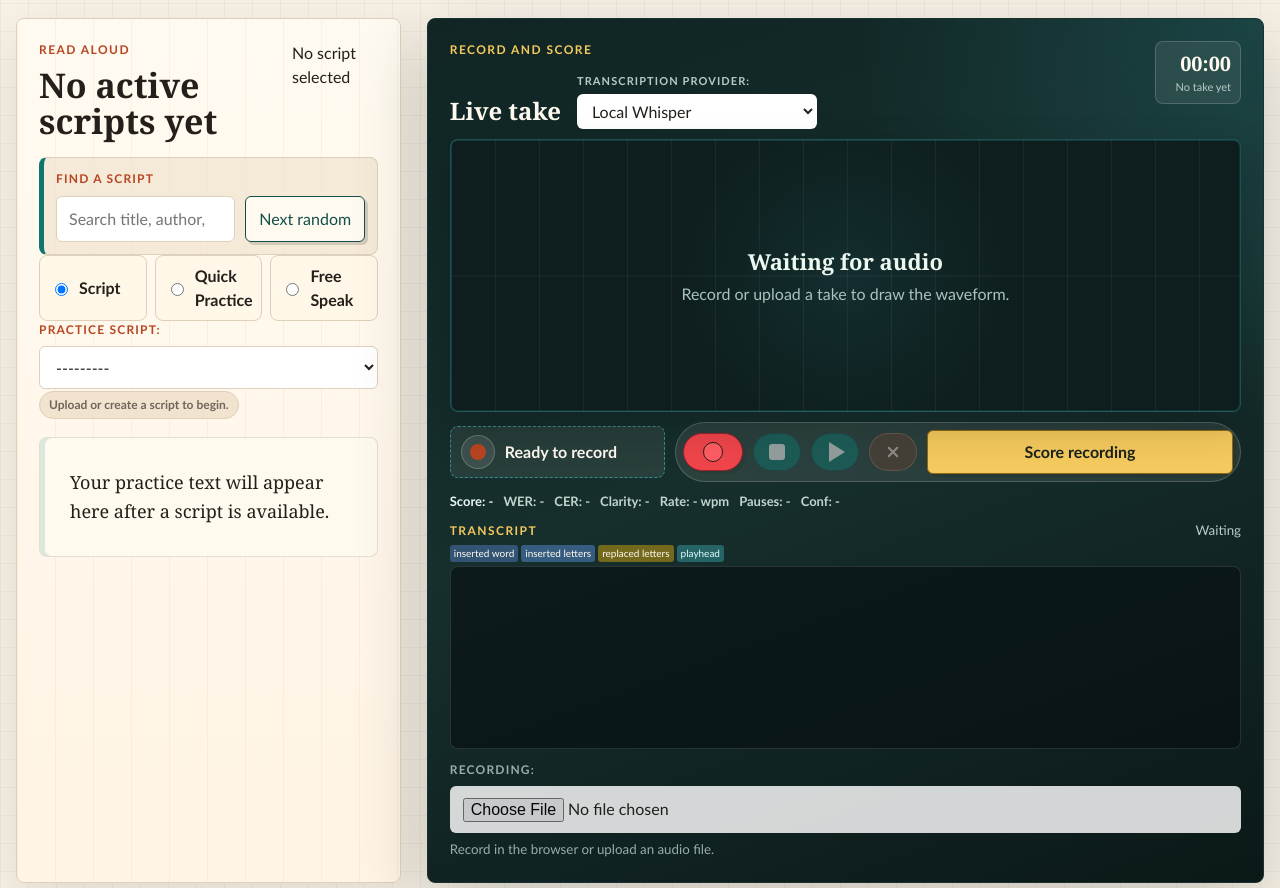
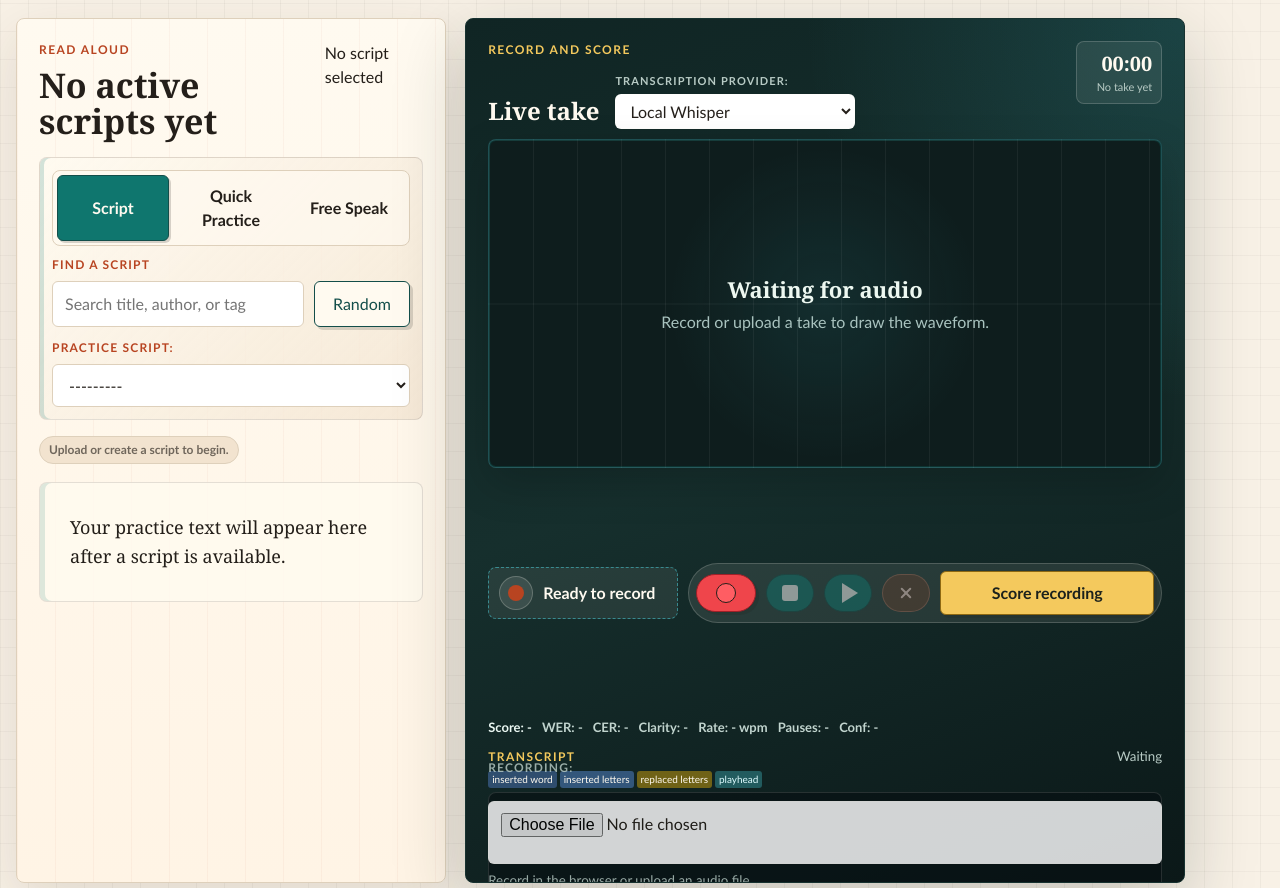
Before and after one commit to Fingolfin7/SpeechPracticeApp, a Django app: page /practice/ in a window 1280 px wide. Shown: the part 81-969 px from the top of the page. Run offline with Django 5.2, Linux system fonts and the light colour scheme; data comes from the database, SQL or seed files in the repository; data that the repository does not hold is empty; some libraries are stand-ins or nearby versions.

Commit message:
Checkpoint refine practice and progress UI

```diff
--- a/practice/tests.py
+++ b/practice/tests.py
@@ -332,7 +332,7 @@
         self.assertContains(response, "data-record-play")
         self.assertContains(response, "data-record-delete")
         self.assertContains(response, "Find a script")
-        self.assertContains(response, "Next random")
+        self.assertContains(response, "Random")
         self.assertContains(response, "Free Speak")
         self.assertContains(response, "Quick Practice")
 
--- a/static/practice/app.css
+++ b/static/practice/app.css
@@ -620,8 +620,8 @@
 
 .practice-workbench {
   display: grid;
-  grid-template-columns: minmax(360px, 0.46fr) minmax(760px, 1fr);
-  gap: clamp(18px, 2vw, 32px);
+  grid-template-columns: minmax(430px, 0.42fr) minmax(720px, 0.58fr);
+  gap: clamp(16px, 1.5vw, 24px);
   align-items: stretch;
   height: calc(100dvh - 104px);
   min-height: 620px;
@@ -686,7 +686,7 @@
   margin-top: 0;
   overflow: auto;
   background:
-    linear-gradient(90deg, rgba(184, 68, 33, 0.055) 0 1px, transparent 1px 100%),
+    linear-gradient(90deg, rgba(184, 68, 33, 0.045) 0 1px, transparent 1px 100%),
     linear-gradient(#fffaf0, #fff4e5);
   background-size: 38px 100%, 100% 100%;
 }
@@ -705,7 +705,7 @@
 .practice-recorder-panel {
   padding: clamp(16px, 2.4vw, 22px);
   overflow: auto;
-  grid-template-rows: auto auto auto auto minmax(0, 1fr) auto;
+  grid-template-rows: auto auto minmax(230px, 0.82fr) auto auto minmax(150px, 0.58fr) auto;
   border-color: #173230;
   color: #fffaf0;
   background:
@@ -801,14 +801,25 @@
   gap: 7px;
 }
 
+.script-control-panel {
+  display: grid;
+  gap: 10px;
+  margin-bottom: 16px;
+  padding: 12px;
+  border: 1px solid rgba(36, 31, 26, 0.12);
+  border-radius: 8px;
+  background:
+    linear-gradient(135deg, rgba(255, 250, 240, 0.92), rgba(242, 227, 207, 0.72));
+  box-shadow: inset 4px 0 0 rgba(15, 118, 110, 0.18);
+}
+
 .script-picker-tools {
   display: grid;
-  gap: 8px;
-  padding: 12px;
-  border: 1px solid var(--line);
-  border-left: 5px solid var(--accent);
-  border-radius: 8px;
-  background: rgba(242, 227, 207, 0.72);
+  gap: 7px;
+  padding: 0;
+  border: 0;
+  border-radius: 0;
+  background: transparent;
 }
 
 .script-picker-tools > label {
@@ -821,31 +832,61 @@
 
 .script-picker-tools > div {
   display: grid;
-  grid-template-columns: minmax(0, 1fr) auto;
+  grid-template-columns: minmax(0, 1fr) 96px;
   gap: 10px;
 }
 
 .mode-picker {
   display: grid;
   grid-template-columns: repeat(3, minmax(0, 1fr));
-  gap: 8px;
+  gap: 6px;
+  padding: 4px;
+  border: 1px solid var(--line);
+  border-radius: 8px;
+  background: rgba(255, 250, 240, 0.72);
 }
 
 .mode-picker label {
-  display: flex;
+  position: relative;
+  display: grid;
+  place-items: center;
   align-items: center;
-  gap: 8px;
-  min-height: 42px;
+  min-height: 38px;
   padding: 8px 10px;
-  border: 1px solid var(--line);
-  border-radius: 8px;
-  background: #fff7e8;
+  border: 1px solid transparent;
+  border-radius: 6px;
+  background: transparent;
   color: var(--ink);
   font-weight: 700;
+  text-align: center;
+  cursor: pointer;
+  transition:
+    background 150ms ease,
+    border-color 150ms ease,
+    color 150ms ease,
+    box-shadow 150ms ease;
 }
 
 .mode-picker input {
-  width: auto;
+  position: absolute;
+  opacity: 0;
+  pointer-events: none;
+}
+
+.mode-picker label:has(input:checked) {
+  border-color: var(--accent-dark);
+  background: var(--accent);
+  color: #fffaf0;
+  box-shadow: 2px 2px 0 rgba(36, 31, 26, 0.18);
+}
+
+.mode-picker label:focus-within {
+  outline: 2px solid rgba(184, 68, 33, 0.36);
+  outline-offset: 2px;
+}
+
+.script-select-row {
+  margin-top: 2px;
 }
 
 .practice-workbench.is-free-speak .practice-script-panel {
@@ -915,14 +956,14 @@
 
 .recorder-controls {
   display: grid;
-  grid-template-columns: minmax(160px, 0.38fr) minmax(0, 1fr);
+  grid-template-columns: minmax(190px, 0.34fr) minmax(0, 1fr);
   gap: 10px;
   align-items: center;
 }
 
 .waveform-card {
   position: relative;
-  min-height: clamp(190px, 28vh, 280px);
+  min-height: clamp(220px, 34vh, 360px);
   overflow: hidden;
   border: 1px solid rgba(82, 240, 255, 0.24);
   border-radius: 8px;
@@ -940,7 +981,7 @@
 .waveform-card canvas {
   display: block;
   width: 100%;
-  height: clamp(190px, 28vh, 280px);
+  height: clamp(220px, 34vh, 360px);
 }
 
 .waveform-empty {
--- a/templates/practice/base.html
+++ b/templates/practice/base.html
@@ -5,7 +5,7 @@
   <meta charset="utf-8">
   <meta name="viewport" content="width=device-width, initial-scale=1">
   <title>{% block title %}SpeechPractice{% endblock %}</title>
-  <link rel="stylesheet" href="{% static 'practice/app.css' %}?v=25">
+  <link rel="stylesheet" href="{% static 'practice/app.css' %}?v=26">
 </head>
 <body>
   <header class="site-header">
--- a/templates/practice/practice_run.html
+++ b/templates/practice/practice_run.html
@@ -23,28 +23,36 @@
       </span>
     </div>
 
+    <div class="script-control-panel">
+      <div class="mode-picker" data-mode-picker aria-label="Recording mode">
+        <label>
+          <input type="radio" name="mode" value="script" {% if form.mode.value == "script" or not form.mode.value %}checked{% endif %}>
+          <span>Script</span>
+        </label>
+        <label>
+          <input type="radio" name="mode" value="quick" {% if form.mode.value == "quick" %}checked{% endif %}>
+          <span>Quick Practice</span>
+        </label>
+        <label>
+          <input type="radio" name="mode" value="free_speak" {% if form.mode.value == "free_speak" %}checked{% endif %}>
+          <span>Free Speak</span>
+        </label>
+        {% if form.mode.errors %}<div class="form-error">{{ form.mode.errors }}</div>{% endif %}
+      </div>
+
       <div class="script-picker-tools">
         <label for="script-search">Find a script</label>
         <div>
           <input id="script-search" type="search" placeholder="Search title, author, or tag" data-script-search>
-        <button class="secondary-button" type="button" data-random-script>Next random</button>
+          <button class="secondary-button" type="button" data-random-script>Random</button>
         </div>
       </div>
 
-    <div class="mode-picker" data-mode-picker>
-      {% for radio in form.mode %}
-        <label>
-          {{ radio.tag }}
-          <span>{{ radio.choice_label }}</span>
-        </label>
-      {% endfor %}
-      {% if form.mode.errors %}<div class="form-error">{{ form.mode.errors }}</div>{% endif %}
-    </div>
-
-    <div class="field-row">
+      <div class="field-row script-select-row">
         {{ form.script.label_tag }}
         {{ form.script }}
         {% if form.script.errors %}<div class="form-error">{{ form.script.errors }}</div>{% endif %}
+      </div>
     </div>
 
     {% if selected_script %}
```
Also changed, not shown: other parts of static/practice/app.css (+89 -3 lines), static/practice/progress.js (+98 -14 lines), templates/practice/progress.html (+24 -6 lines). Lines whose indentation alone changed are shown as unchanged.
